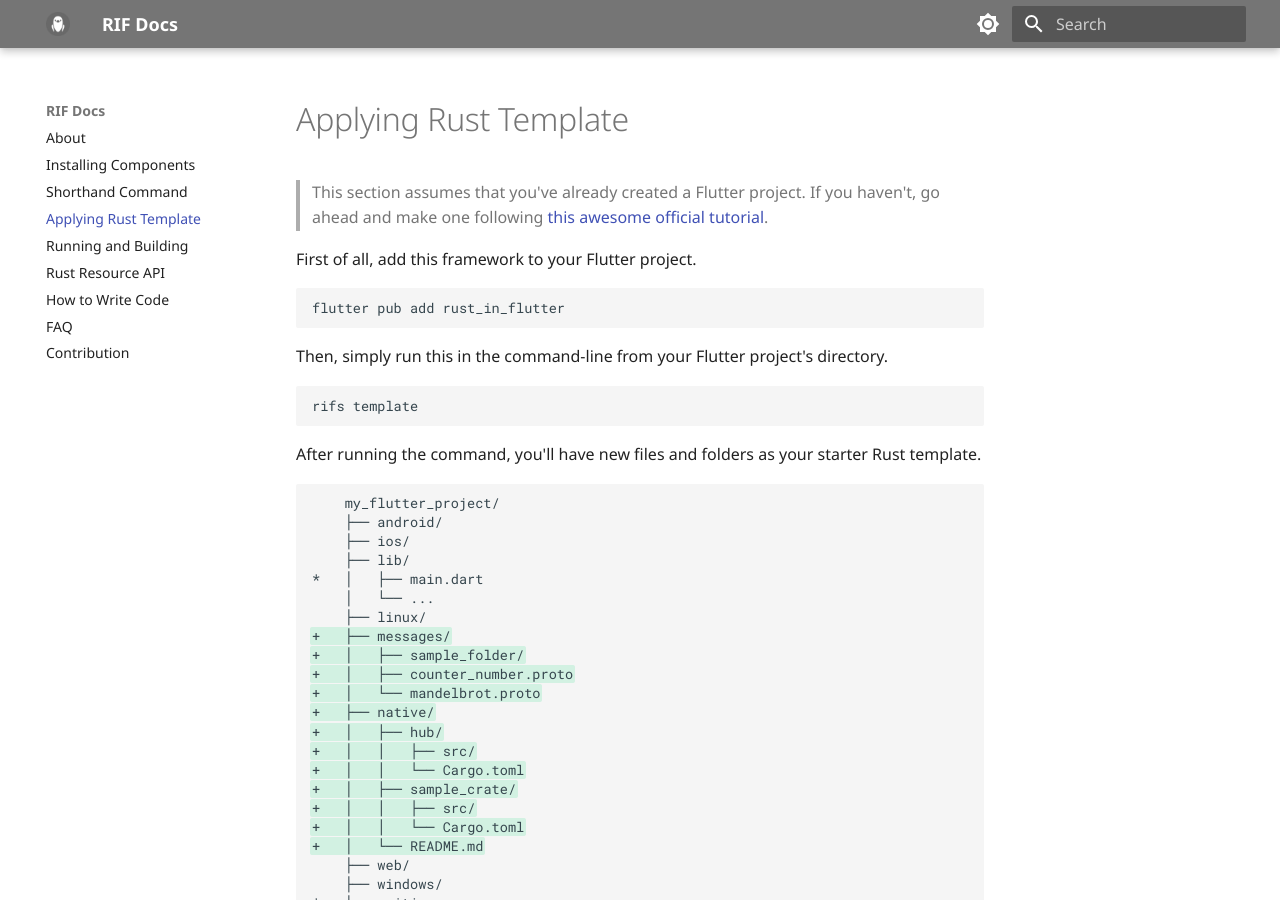
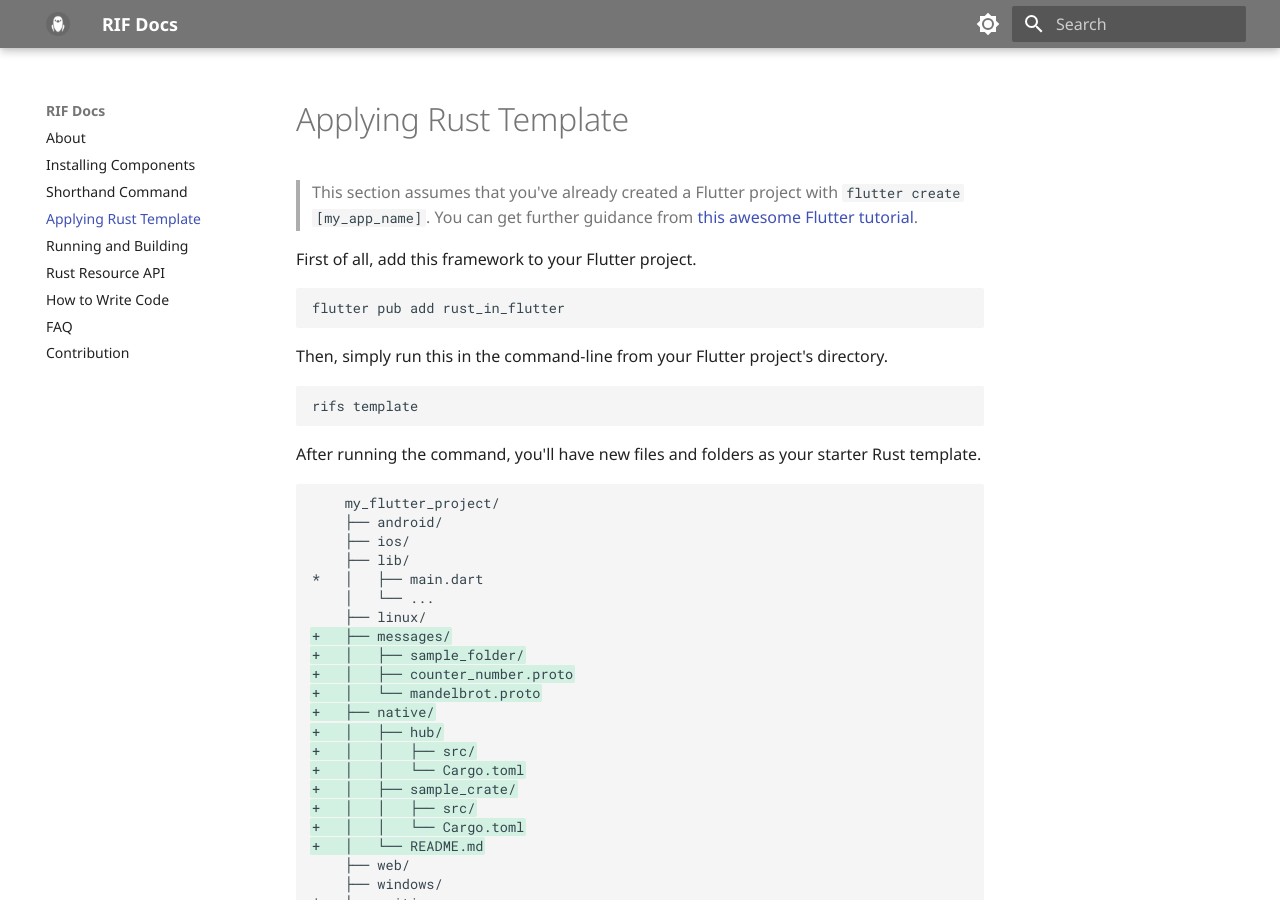
Before and after one commit to cunarist/rinf, an MkDocs documentation site: the page built from documentation/docs/applying-template.md, in a window 1280 px wide and 900 px high. Built offline with MkDocs 1.6.1 and Material for MkDocs 9.7.7, drawn with Linux system fonts in a browser that asks for light colours.

Commit message:
Clarify guides

```diff
--- a/documentation/docs/applying-template.md
+++ b/documentation/docs/applying-template.md
@@ -1,6 +1,6 @@
 # Applying Rust Template
 
-> This section assumes that you've already created a Flutter project. If you haven't, go ahead and make one following [this awesome official tutorial](https://docs.flutter.dev/get-started/codelab).
+> This section assumes that you've already created a Flutter project with `flutter create [my_app_name]`. You can get further guidance from [this awesome Flutter tutorial](https://docs.flutter.dev/get-started/codelab).
 
 First of all, add this framework to your Flutter project.
 
```
Also changed, not shown: documentation/docs/running-and-building.md (+1 -1 lines).
